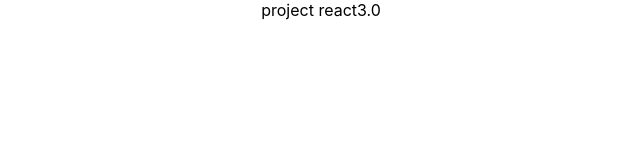
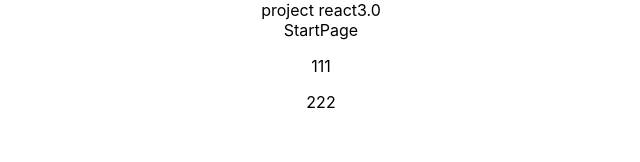
Before and after one commit to IvanGerman/react3.0, a React (Create React App) app: page / in a window 1280 px wide. Shown: the top 162 px of the page, without its empty margins (319-959 px from the left). Built offline with nearby package versions, Linux system fonts and the light colour scheme.

Commit message:
feat: using import/export and props object

```diff
--- a/src/App.js
+++ b/src/App.js
@@ -1,9 +1,11 @@
 import './App.css';
+import StartPage from './StartPage.js';
 
 function App() {
   return (
     <div className="App">
       project react3.0
+      <StartPage key1="111" key2="222"/>
     </div>
   );
 }
--- /dev/null
+++ b/src/StartPage.js
@@ -0,0 +1,11 @@
+const StartPage = (props) => {
+  return (
+    <div>
+      StartPage
+      <p>{props.key1}</p>
+      <p>{props.key2}</p>
+    </div>
+  )
+}
+
+export default StartPage;
```
